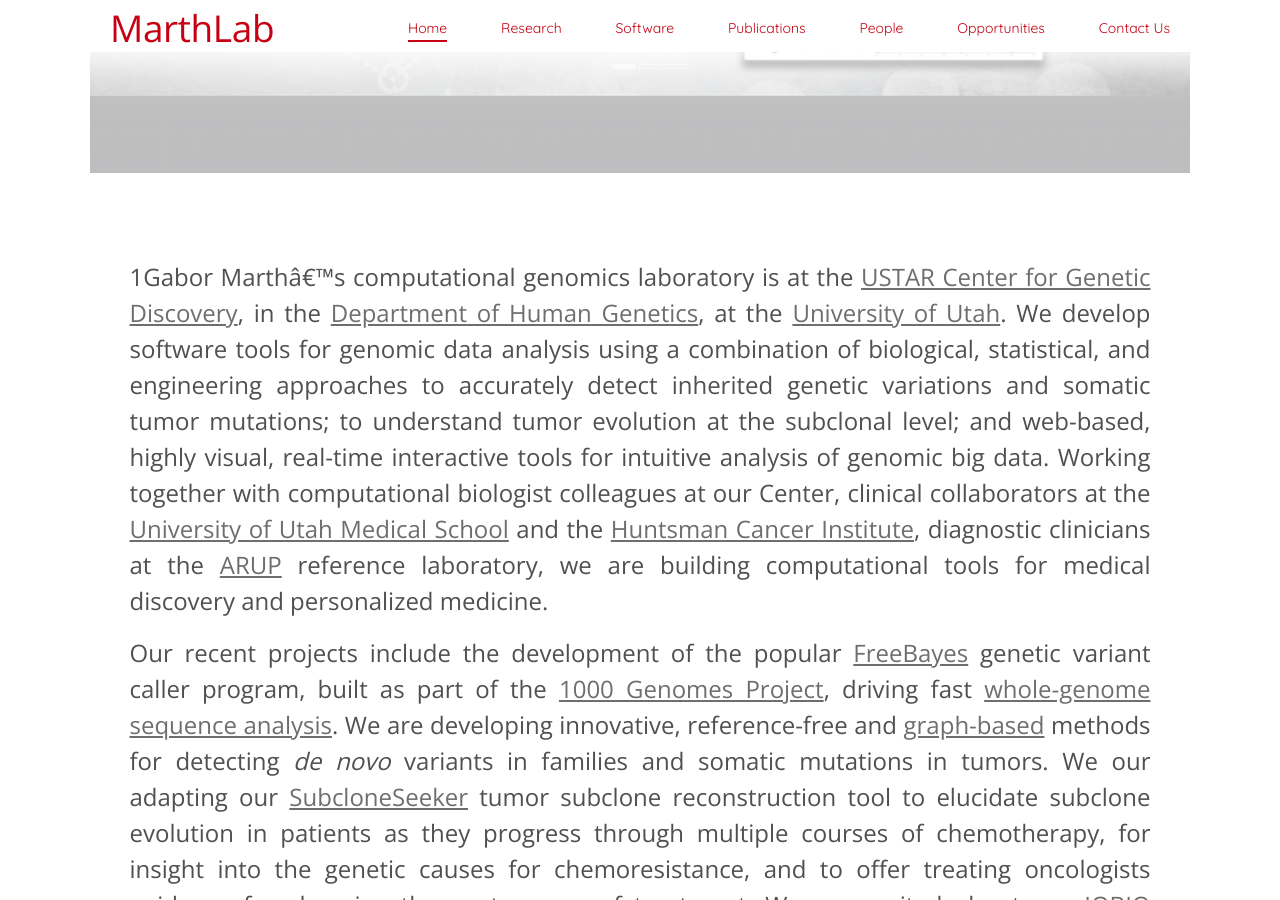
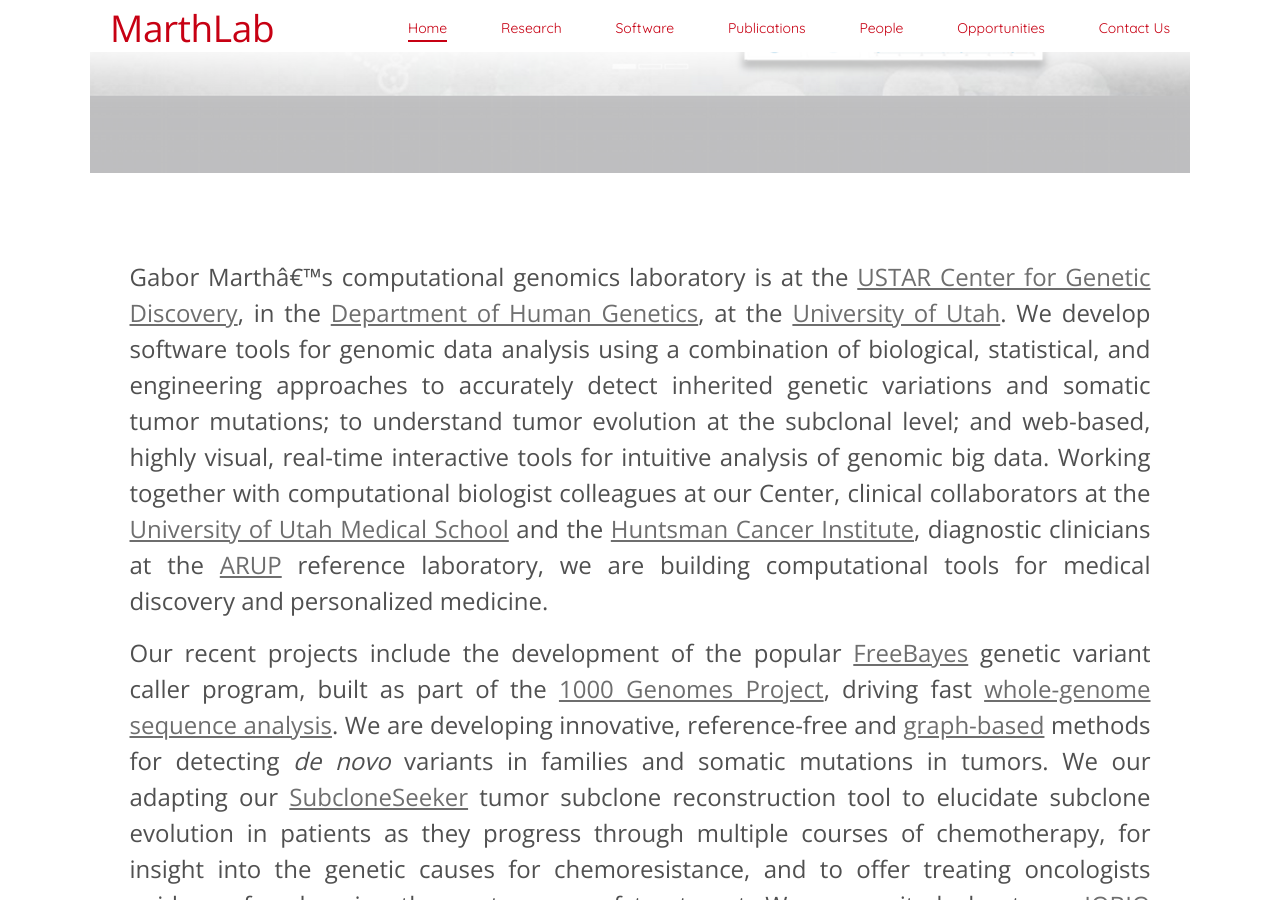
Before and after one commit to marthlab/LabWebsite, a Jekyll site: the page built from index.html, in a window 1280 px wide and 900 px high, scrolled down 321 px. Built offline with Jekyll 4.4.1, drawn with Linux system fonts in a browser that asks for light colours; Markdown is read by kramdown in place of the engine named in the settings.

```diff
--- a/_config.yml
+++ b/_config.yml
@@ -4,9 +4,7 @@ highlighter:         pygments
 
 # Permalinks
 #
-# Use of `relative_permalinks` ensures post links from the index work properly.
 permalink:           pretty
-relative_permalinks: true
 
 # Setup
 title:               MarthLab
--- a/index.html
+++ b/index.html
@@ -36,7 +36,7 @@ order: 1
 <div class='container'>
 	<div class='mission-statement'>
 		<div style="font-size:24px; color:rgb(80,80,80)">
-		1Gabor Marth’s computational genomics laboratory is at the
+		Gabor Marth’s computational genomics laboratory is at the
 		<a href="http://ucgd.genetics.utah.edu">USTAR Center for Genetic Discovery</a>,
 		in the <a href="http://www.genetics.utah.edu">Department of Human Genetics</a>, at the
 		<a href="http://www.utah.edu">University of Utah</a>. We develop software tools
```
